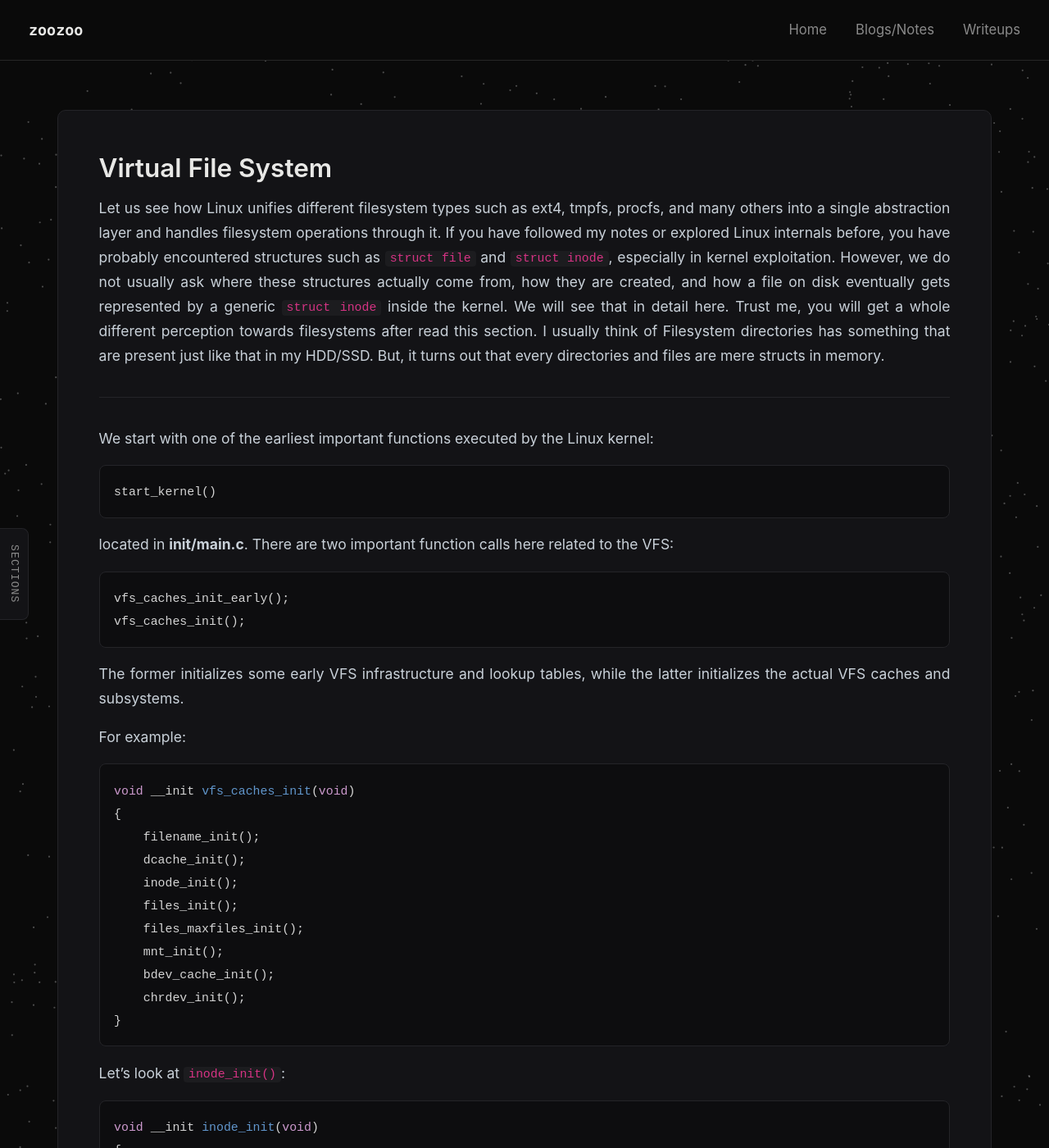
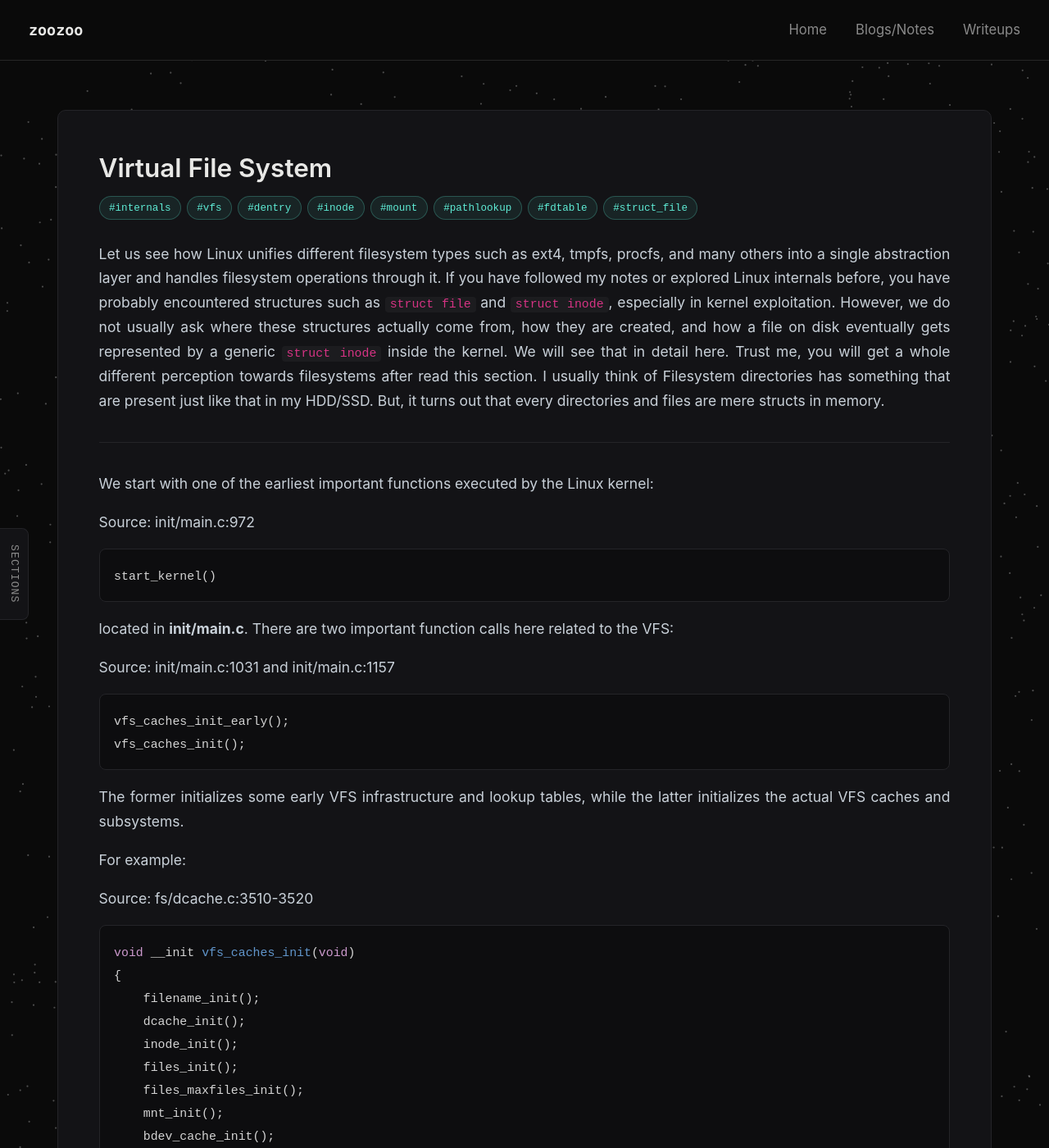
Before and after one commit to zoozoo-sec/zoozoo-sec.github.io, a Jekyll site: the page built from blogs/notes/kernel-exploitation/internals/virtual-file-system.md, in a window 1280 px wide and 1400 px high. Shown: the whole window at 82% size. Built offline with Jekyll 4.4.1, drawn with Linux system fonts in a browser that asks for light colours; some of the changed text lies outside the part shown.

Commit message:
kernel notes

````diff
--- a/blogs/notes/kernel-exploitation/internals/virtual-file-system.md
+++ b/blogs/notes/kernel-exploitation/internals/virtual-file-system.md
@@ -20,6 +20,8 @@ note_id: internals/virtual-file-system
 
 # Virtual File System
 
+<div class="note-tags"><span class="note-tag">#internals</span><span class="note-tag">#vfs</span><span class="note-tag">#dentry</span><span class="note-tag">#inode</span><span class="note-tag">#mount</span><span class="note-tag">#pathlookup</span><span class="note-tag">#fdtable</span><span class="note-tag">#struct_file</span></div>
+
 
 Let us see how Linux unifies different filesystem types such as ext4, tmpfs, procfs, and many others into a single abstraction layer and handles filesystem operations through it. If you have followed my notes or explored Linux internals before, you have probably encountered structures such as `struct file` and `struct inode`, especially in kernel exploitation. However, we do not usually ask where these structures actually come from, how they are created, and how a file on disk eventually gets represented by a generic `struct inode` inside the kernel. We will see that in detail here. Trust me, you will get a whole different perception towards filesystems after read this section. I usually think of Filesystem directories has something that are present just like that in my HDD/SSD. But, it turns out that every directories and files are mere structs in memory.
 
@@ -27,11 +29,15 @@ Let us see how Linux unifies different filesystem types such as ext4, tmpfs, pro
 
 We start with one of the earliest important functions executed by the Linux kernel:
 
+Source: init/main.c:972
+
 ```c
 start_kernel()
 ```
 
 located in **init/main.c**. There are two important function calls here related to the VFS:
+
+Source: init/main.c:1031 and init/main.c:1157
 
 ```c
 vfs_caches_init_early();
@@ -41,6 +47,8 @@ vfs_caches_init();
 The former initializes some early VFS infrastructure and lookup tables, while the latter initializes the actual VFS caches and subsystems.
 
 For example:
+
+Source: fs/dcache.c:3510-3520
 
 ```c
 void __init vfs_caches_init(void)
@@ -57,6 +65,8 @@ void __init vfs_caches_init(void)
 ```
 
 Let's look at `inode_init()`:
+
+Source: fs/inode.c:2657-2665
 
 ```c
 void __init inode_init(void)
@@ -75,6 +85,8 @@ void __init inode_init(void)
 The familiar `kmem_cache_create()` appears here. This creates a dedicated SLAB cache from which generic `struct inode` objects can later be allocated. This does not immediately create inodes; rather, it creates the infrastructure required to allocate and initialize them when the kernel needs them.Similarly, other VFS-related caches and subsystems are initialized inside `vfs_caches_init()`.
 
 Importantly, the mount subsystem is initialized through:
+
+Source: fs/dcache.c:3517 (call site inside `vfs_caches_init()`)
 
 ```c
 mnt_init();
@@ -225,6 +237,8 @@ The dentry tells us where we are inside a filesystem, while the mount tells us w
 
 Now that we understand why dentries alone are not enough, we can finally look at how Linux creates and manages mounts, starting from:
 
+Source: fs/namespace.c:6244 (`mnt_init()` definition)
+
 ```c
 mnt_init();
 ```
@@ -239,6 +253,8 @@ Right after this, `start_kernel()` creates a kernel thread called `kernel_init`,
 However, before starting PID 1, the kernel makes sure that the initramfs has been completely unpacked from its CPIO archive into the initially empty `rootfs` at `/`. This is necessary because the early init executable, such as `/init`, may need to be executed directly from the initramfs filesystem.
 
 The relevant code from `kernel_init_freeable()`, which is called by `kernel_init()`, is:
+
+Source: init/main.c:1660-1688
 
 ```
 kunit_run_all_tests();
@@ -266,6 +282,8 @@ integrity_load_keys();
 `wait_for_initramfs()` ensures that the initramfs has finished being unpacked. After this, `rootfs` contains the files from the CPIO archive, such as `/init`, `/bin/sh`, and potentially `/dev/console`.
 
 The kernel then checks whether an early userspace init specified by `rdinit=` exists. If it does not, `prepare_namespace()` is called to find and mount the real root filesystem.
+
+Source: init/do_mounts.c:457-495
 
 ```
 void __init prepare_namespace(void)
@@ -300,6 +318,8 @@ void __init prepare_namespace(void)
 
 The important part is:
 
+Source: init/do_mounts.c:483 (call site inside `prepare_namespace()`)
+
 ```
 mount_root(saved_root_name);
 ```
@@ -333,6 +353,8 @@ The old initramfs files have **not** been erased yet.
 
 Then:
 
+Source: init/do_mounts.c:486 (call site inside `prepare_namespace()`)
+
 ```
 init_pivot_root(".", ".");
 ```
@@ -352,6 +374,8 @@ changes the process's root so that the real filesystem becomes `/`:
 The old temporary `rootfs` is still around temporarily, but it is no longer the main `/`.
 
 Finally:
+
+Source: init/do_mounts.c:490 (call site inside `prepare_namespace()`)
 
 ```
 init_umount(".", MNT_DETACH);
@@ -414,7 +440,7 @@ int fd = open("/etc/passwd", O_RDONLY);
 
 Linux creates a `**struct file**` representing this particular open instance and then gives userspace an integer (`fd`).
 
-A simplified `struct file` looks like:
+A simplified `struct file` looks like (real definition, with every field, is at include/linux/fs.h:1255):
 
 ```
 struct file {
@@ -471,6 +497,8 @@ fd = 3
 
 Each process has a `files_struct`:
 
+Source: include/linux/sched.h:1197 (`files` field in `task_struct`), include/linux/fdtable.h:38 (`files_struct`)
+
 ```
 
 struct task_struct {
@@ -486,6 +514,8 @@ struct files_struct {
 ```
 
 The `fdtable` contains an array of pointers to `struct file`:
+
+Source: include/linux/fdtable.h:26
 
 ```
 struct fdtable {
````
Also changed, not shown: other parts of blogs/notes/kernel-exploitation/internals/virtual-file-system.md (+3 -1 lines), blogs/notes/kernel-exploitation/search-data.js, 2 other files.
